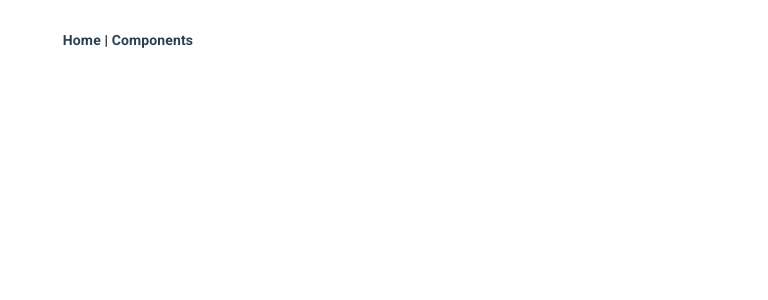
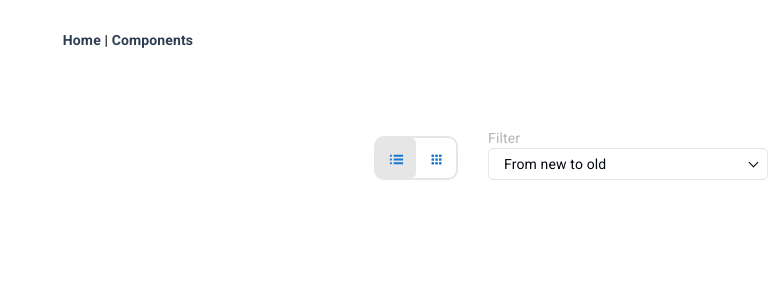
Before and after one commit to aleksei-isakov/Born-to-die-E-shop, a Vue app: page /products in a window 1280 px wide. Shown: the top 300 px of the page, without its empty margins (512-1280 px from the left). Built offline with nearby package versions, Linux system fonts and the light colour scheme.

Commit message:
add PLPPage, create route path

```diff
--- a/src/components/CustomFilter/CustomFilter.vue
+++ b/src/components/CustomFilter/CustomFilter.vue
@@ -47,7 +47,7 @@
 </template>
 
 <script>
-import CustomIcon from '../BaseComponents/CustomIcon/CustomIcon.vue';
+import CustomIcon from '../../base_components/CustomIcon/CustomIcon.vue';
 import { ICON_WIDTH, SELECTED_OPTIONS_KEYS } from './helper';
 
 export default {
--- /dev/null
+++ b/src/pages/PLPPage/PLPPage.vue
@@ -0,0 +1,39 @@
+<template>
+  <div class="page-wrapper">
+    <CustomFilter
+      :selectedIconPath="selectedIconPath"
+      @click="onClickSwitchSelectedIconPath"
+    />
+  </div>
+</template>
+
+<script>
+import CustomFilter from '../../components/CustomFilter/CustomFilter.vue';
+
+export default {
+  name: 'PLPPage',
+
+  components: {
+    CustomFilter
+  },
+
+  data() {
+    return {
+      selectedIconPath: 'menu_filter_column'
+    };
+  },
+
+  methods: {
+    onClickSwitchSelectedIconPath(iconPath) {
+      this.selectedIconPath = iconPath;
+    }
+  }
+};
+</script>
+
+<style>
+.page-wrapper {
+  max-width: 1440px;
+  margin: 0 auto;
+}
+</style>
--- a/src/router/index.js
+++ b/src/router/index.js
@@ -1,6 +1,7 @@
 import Vue from 'vue';
 import VueRouter from 'vue-router';
 import HomePage from '../pages/HomePage/HomePage.vue';
+import PLPPage from '../pages/PLPPage/PLPPage.vue';
 
 Vue.use(VueRouter);
 
@@ -9,6 +10,11 @@ const routes = [
     path: '/',
     name: 'Home',
     component: HomePage
+  },
+  {
+    path: '/products',
+    name: 'PLPPage',
+    component: PLPPage
   },
   {
     path: '/components',
--- a/src/scss/variables.scss
+++ b/src/scss/variables.scss
@@ -1,6 +1,6 @@
 $primary:#1876d1;
 $background: #fafafa;
-$shadow: 0 1px 5px 0 rgb(34 60 80 / 20%);
+$shadow: 0 1px 5px 0 rgba(34, 60, 80, .2);
 $error: #f32d2d;
 
 $font-size-basic: 18px;
```
Also changed, not shown: 2 other files (tests, documents, lock files or other folders).
